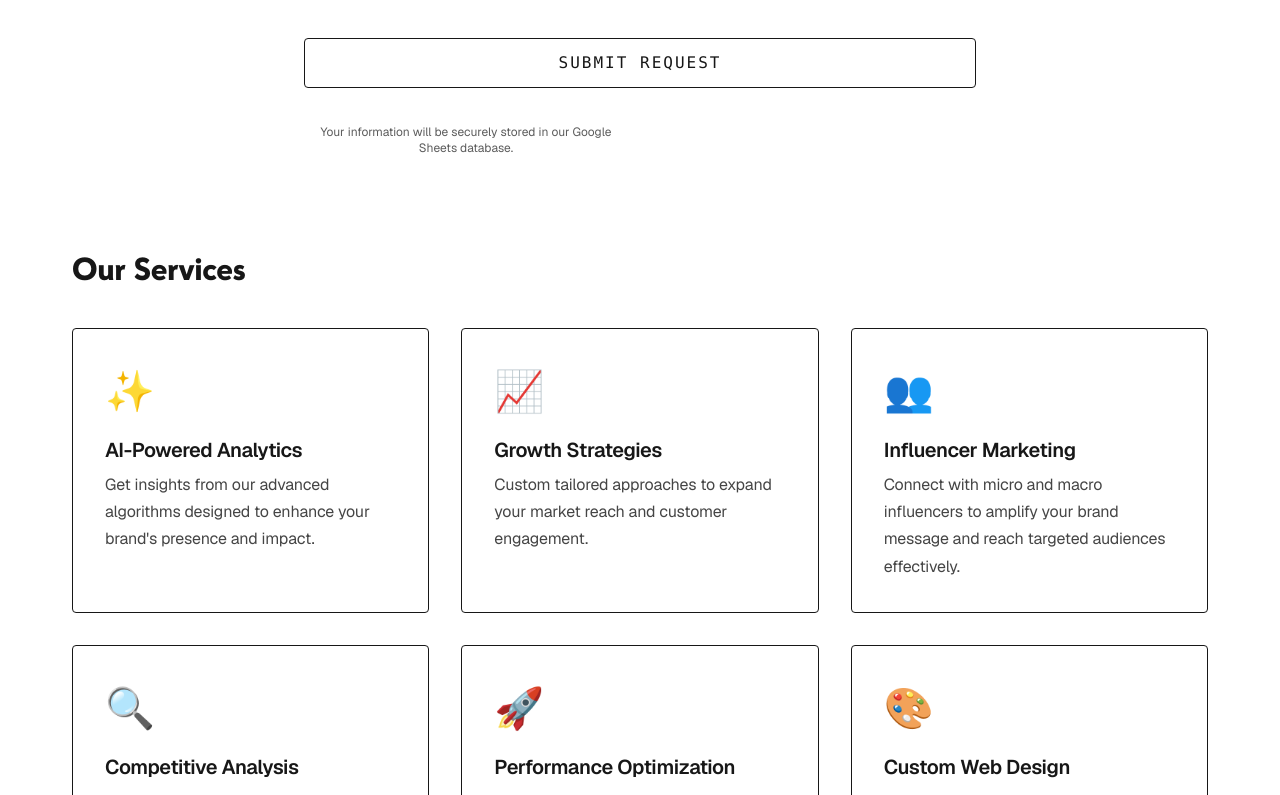
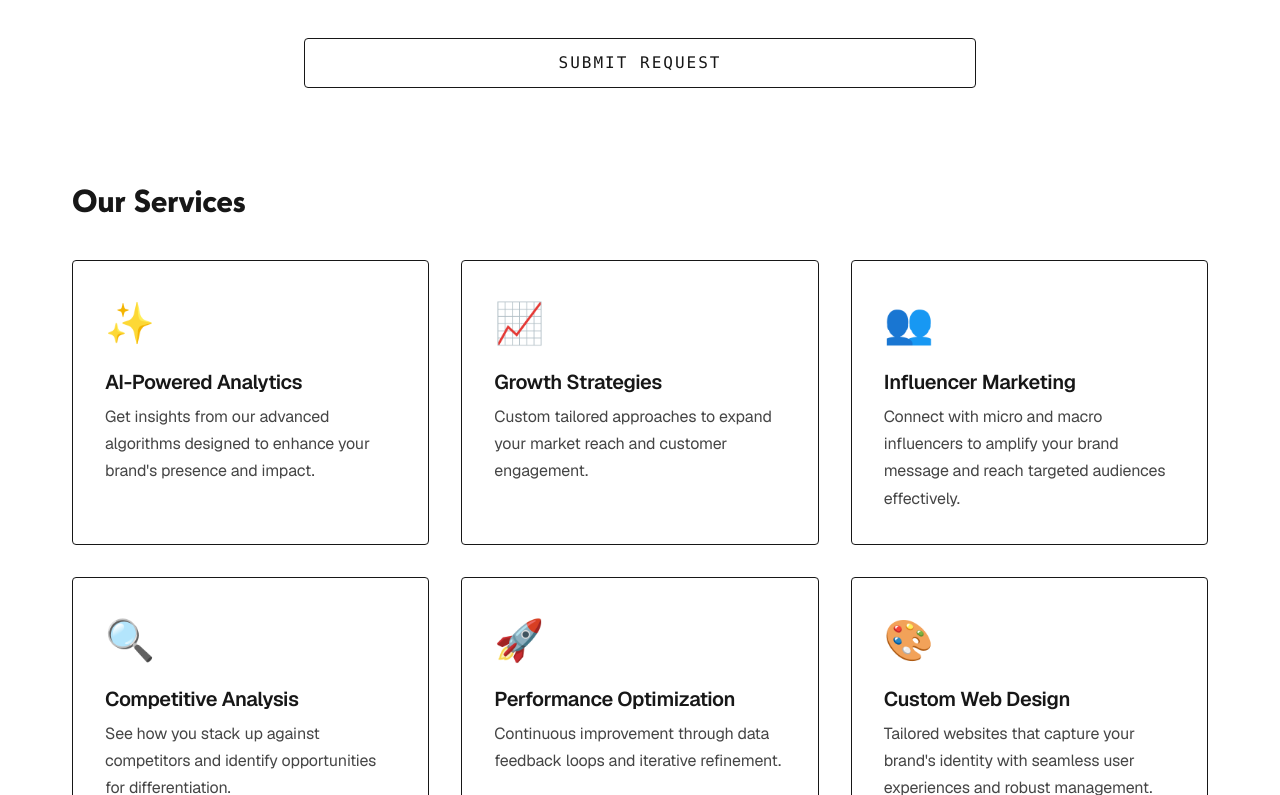
Before and after one commit to plexy1/klipr, a Next.js app: page /boost in a window 1280 px wide. Shown: the part 945-1740 px from the top of the page. Built offline with nearby package versions, Linux system fonts and the light colour scheme.

Commit message:
form changes

```diff
--- a/app/boost/page.tsx
+++ b/app/boost/page.tsx
@@ -192,10 +192,6 @@ export default function BoostPage() {
               {formStatus.error && (
                 <p className="error-message text-red-600 mt-4 text-center">{formStatus.error}</p>
               )}
-
-              <p className="text-xs text-center mt-3 opacity-70">
-                Your information will be securely stored in our Google Sheets database.
-              </p>
             </form>
           )}
         </section>
```
